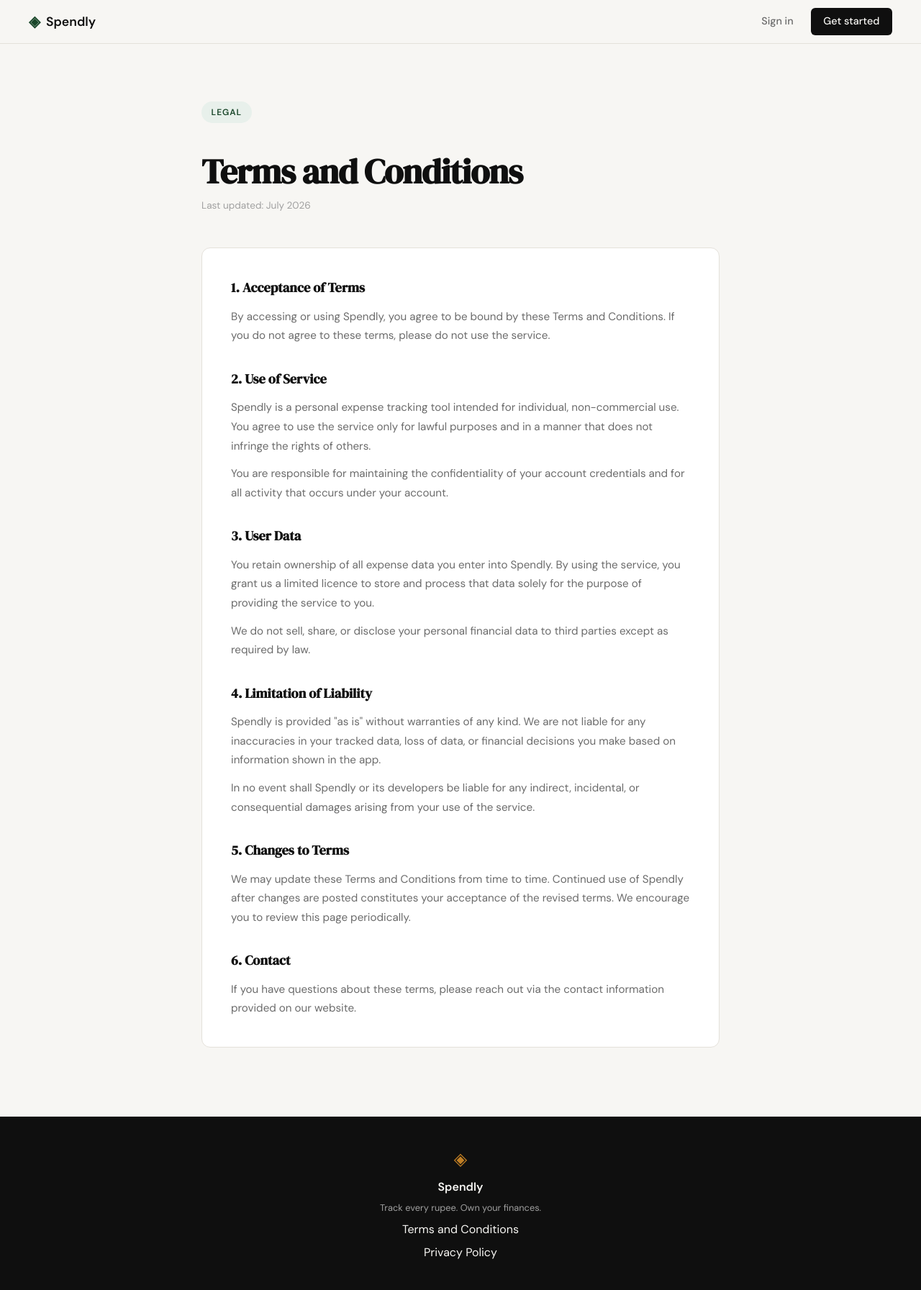
After one commit to 404RiyaFound/Spendly, a Flask app: page /terms in a window 1280 px wide. The commit adds this page. Shown: the whole page at 72% size. Run offline with Flask 3, Linux system fonts and the light colour scheme.

Commit message:
landing: add terms and condition page and route

```diff
--- a/app.py
+++ b/app.py
@@ -51,5 +51,10 @@ def delete_expense(id):
     return "Delete expense — coming in Step 9"
 
 
+@app.route("/terms")
+def terms():
+    return render_template("terms.html")
+
+
 if __name__ == "__main__":
     app.run(debug=True, port=5001)
--- a/static/css/style.css
+++ b/static/css/style.css
@@ -508,6 +508,65 @@ a { color: inherit; text-decoration: none; }
 }
 
 /* ------------------------------------------------------------------ */
+/* Terms / legal pages                                                 */
+/* ------------------------------------------------------------------ */
+
+.terms-page {
+    padding: 5rem 2rem 6rem;
+}
+
+.terms-inner {
+    max-width: 720px;
+    margin: 0 auto;
+}
+
+.terms-header {
+    margin-bottom: 3rem;
+}
+
+.terms-title {
+    font-family: var(--font-display);
+    font-size: clamp(2rem, 4vw, 3rem);
+    line-height: 1.15;
+    letter-spacing: -0.02em;
+    color: var(--ink);
+    margin-top: 1rem;
+    margin-bottom: 0.5rem;
+}
+
+.terms-date {
+    font-size: 0.85rem;
+    color: var(--ink-faint);
+}
+
+.terms-body {
+    background: var(--paper-card);
+    border: 1px solid var(--border);
+    border-radius: var(--radius-md);
+    padding: 2.5rem;
+    display: flex;
+    flex-direction: column;
+    gap: 2rem;
+}
+
+.terms-section h2 {
+    font-family: var(--font-display);
+    font-size: 1.15rem;
+    color: var(--ink);
+    margin-bottom: 0.75rem;
+}
+
+.terms-section p {
+    font-size: 0.95rem;
+    color: var(--ink-muted);
+    line-height: 1.75;
+}
+
+.terms-section p + p {
+    margin-top: 0.75rem;
+}
+
+/* ------------------------------------------------------------------ */
 /* Responsive                                                          */
 /* ------------------------------------------------------------------ */
 
--- a/templates/base.html
+++ b/templates/base.html
@@ -34,7 +34,7 @@
             <span class="brand-icon">◈</span>
             <span class="footer-name">Spendly</span>
             <p class="footer-copy">Track every rupee. Own your finances.</p>
-            <a href="#">Terms and Conditions</a>
+            <a href="{{ url_for('terms') }}">Terms and Conditions</a>
             <a href="#">Privacy Policy</a>
         </div>
     </footer>
--- /dev/null
+++ b/templates/terms.html
@@ -0,0 +1,52 @@
+{% extends "base.html" %}
+
+{% block title %}Terms and Conditions — Spendly{% endblock %}
+
+{% block content %}
+
+<section class="terms-page">
+    <div class="terms-inner">
+        <div class="terms-header">
+            <div class="hero-badge">Legal</div>
+            <h1 class="terms-title">Terms and Conditions</h1>
+            <p class="terms-date">Last updated: July 2026</p>
+        </div>
+
+        <div class="terms-body">
+            <div class="terms-section">
+                <h2>1. Acceptance of Terms</h2>
+                <p>By accessing or using Spendly, you agree to be bound by these Terms and Conditions. If you do not agree to these terms, please do not use the service.</p>
+            </div>
+
+            <div class="terms-section">
+                <h2>2. Use of Service</h2>
+                <p>Spendly is a personal expense tracking tool intended for individual, non-commercial use. You agree to use the service only for lawful purposes and in a manner that does not infringe the rights of others.</p>
+                <p>You are responsible for maintaining the confidentiality of your account credentials and for all activity that occurs under your account.</p>
+            </div>
+
+            <div class="terms-section">
+                <h2>3. User Data</h2>
+                <p>You retain ownership of all expense data you enter into Spendly. By using the service, you grant us a limited licence to store and process that data solely for the purpose of providing the service to you.</p>
+                <p>We do not sell, share, or disclose your personal financial data to third parties except as required by law.</p>
+            </div>
+
+            <div class="terms-section">
+                <h2>4. Limitation of Liability</h2>
+                <p>Spendly is provided "as is" without warranties of any kind. We are not liable for any inaccuracies in your tracked data, loss of data, or financial decisions you make based on information shown in the app.</p>
+                <p>In no event shall Spendly or its developers be liable for any indirect, incidental, or consequential damages arising from your use of the service.</p>
+            </div>
+
+            <div class="terms-section">
+                <h2>5. Changes to Terms</h2>
+                <p>We may update these Terms and Conditions from time to time. Continued use of Spendly after changes are posted constitutes your acceptance of the revised terms. We encourage you to review this page periodically.</p>
+            </div>
+
+            <div class="terms-section">
+                <h2>6. Contact</h2>
+                <p>If you have questions about these terms, please reach out via the contact information provided on our website.</p>
+            </div>
+        </div>
+    </div>
+</section>
+
+{% endblock %}
```
